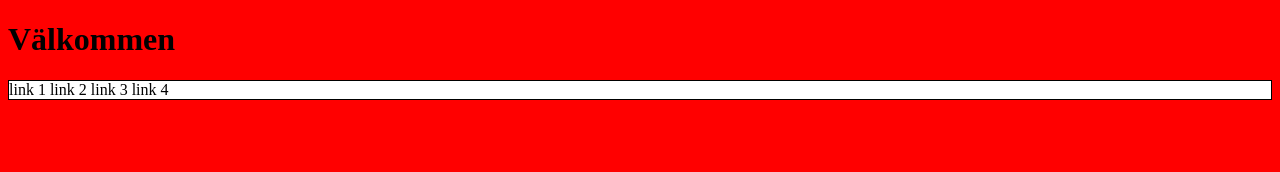
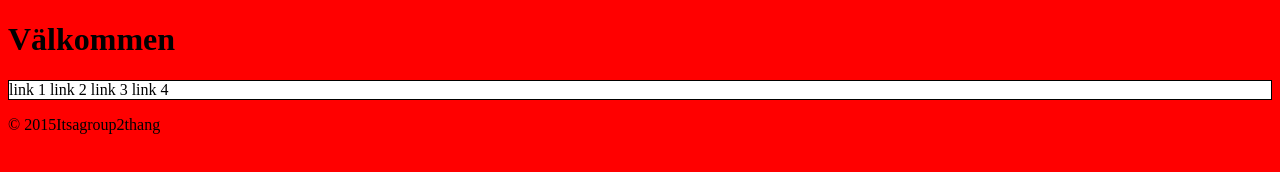
Before and after one commit to flabbert/grptwo, a plain HTML site: page index.html in a window 1280 px wide. Drawn offline with Linux system fonts and the light colour scheme.

Commit message:
added footer
added footer

```diff
--- a/index.html
+++ b/index.html
@@ -10,5 +10,6 @@
 <body>
     <h1>Välkommen</h1>
     <nav class="navigation">link 1 link 2 link 3 link 4</nav>
+    <footer><p>&copy; 2015Itsagroup2thang</p></footer>
 </body>
 </html>
```
